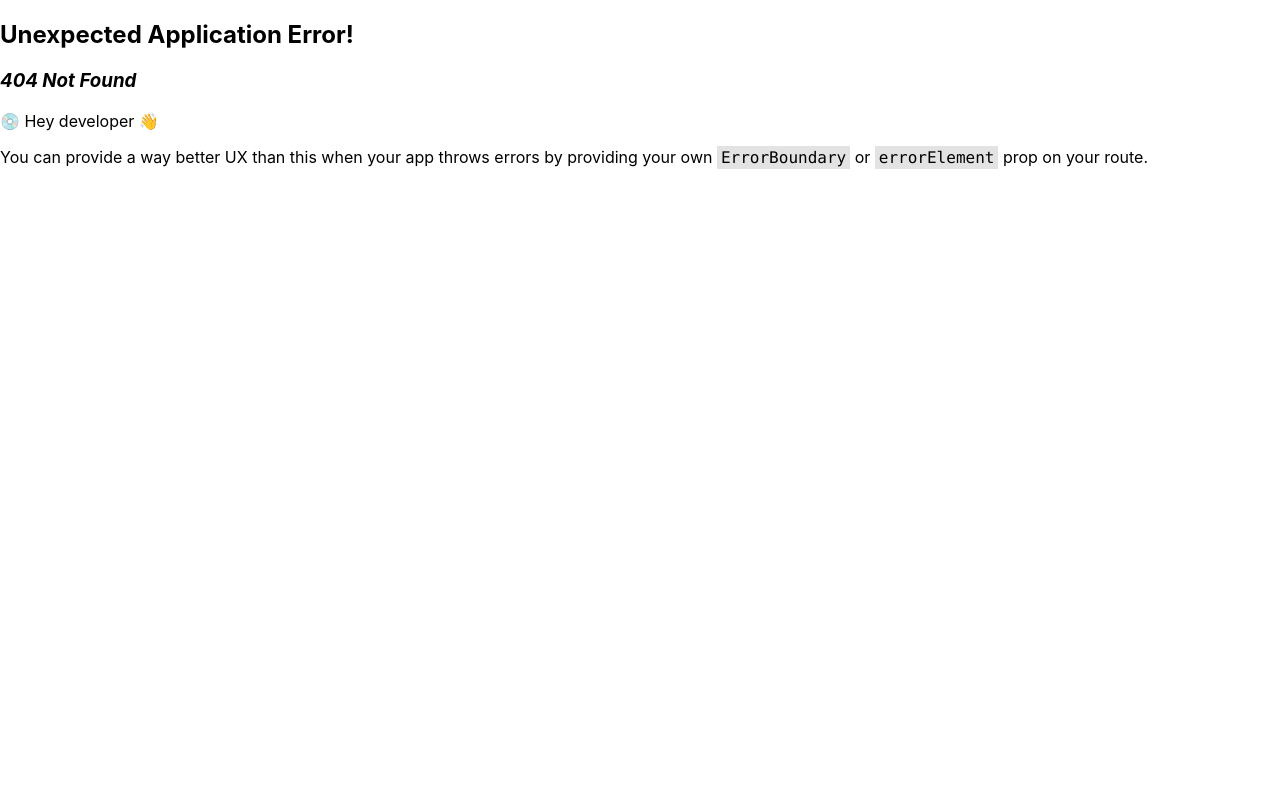
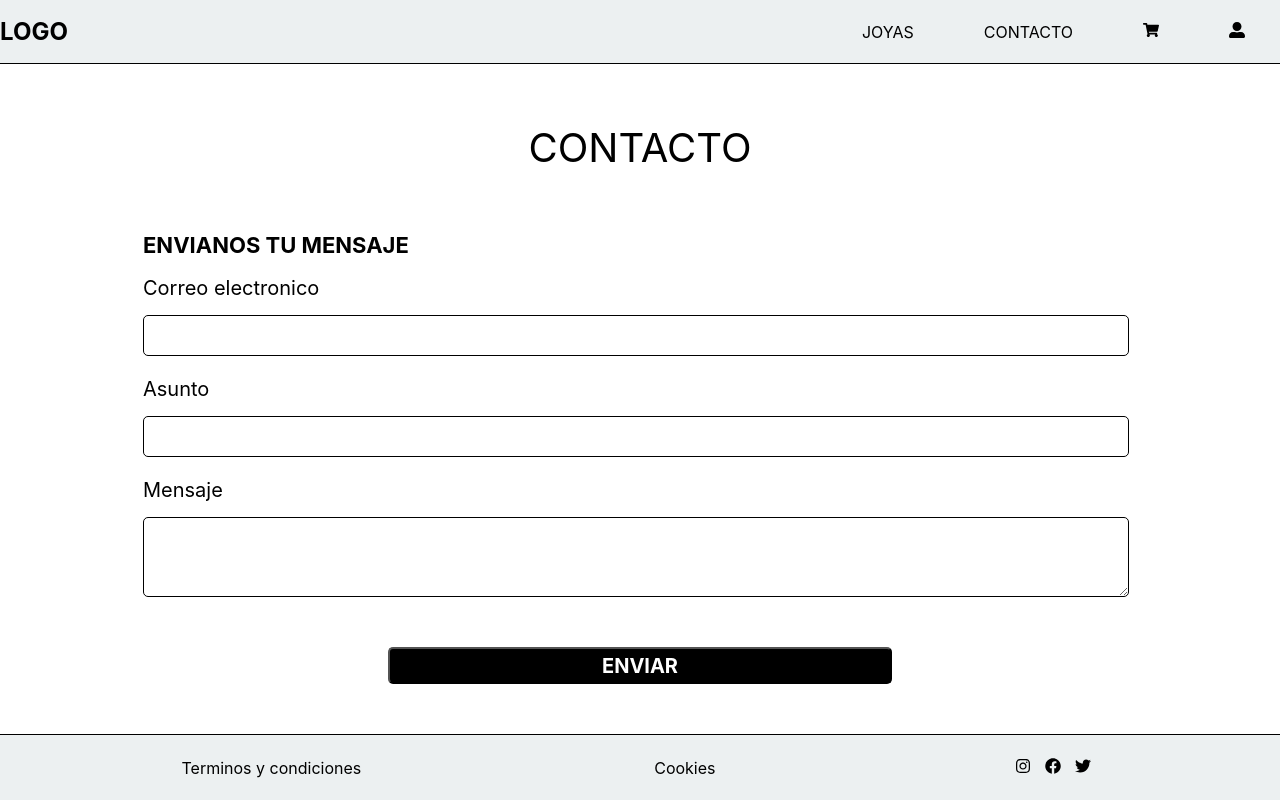
Before and after one commit to joseeantonio/tfg-react, a React (Create React App) app: page /contact in a window 1280 px wide. Before the commit this address had no page. Built offline with nearby package versions, Linux system fonts and the light colour scheme.

Commit message:
maquetacion login,register y contacto.

```diff
--- a/src/components/ButtonSubmit.jsx
+++ b/src/components/ButtonSubmit.jsx
@@ -15,7 +15,7 @@ const ButtonSubmit = ({label,onclick,color,backgroundColor,margin,padding,height
         >
             {
                 label &&
-                <span>{label}</span>
+                <Sspan>{label}</Sspan>
             }
         </Sbutton>
     )
@@ -23,9 +23,20 @@ const ButtonSubmit = ({label,onclick,color,backgroundColor,margin,padding,height
 
 
 const Sbutton = styled.button`
-
   background-color: ${(props) => props.backgroundColor};
   color: ${(props) => props.color};
+  width: 504px;
+  height: 37px;
+  margin: 0 auto;
+  border-radius: 5px;
+`
 
+const Sspan = styled.span`
+  font-family: 'Inter';
+  font-weight: 700;
+  font-size: 20px;
+  cursor: pointer;
 `
+
+
 export default ButtonSubmit
--- a/src/components/NavBar.jsx
+++ b/src/components/NavBar.jsx
@@ -13,7 +13,7 @@ const NavBar = () => {
                 <nav>
                     <SUlOrdenador>
                         <SLiOrdenador><SNavLink to={"#"}>JOYAS</SNavLink></SLiOrdenador>
-                        <SLiOrdenador><SNavLink to={"#"}>CONTACTO</SNavLink></SLiOrdenador>
+                        <SLiOrdenador><SNavLink to={"/contact"}>CONTACTO</SNavLink></SLiOrdenador>
                         <SLiOrdenador><SNavLink to={"#"}><SFaShoppingCart /></SNavLink></SLiOrdenador>
                         <SLiOrdenador><SNavLink to={"/register"}><FaUserAlt /></SNavLink></SLiOrdenador>
                     </SUlOrdenador>
--- /dev/null
+++ b/src/components/TextTarea.jsx
@@ -0,0 +1,35 @@
+import React from "react";
+import styled from "styled-components";
+
+const TextTarea = ({ label, height, width, onChange, placeholder, marginBottom }) => {
+    return (
+        <Slabel marginBottom={marginBottom}>
+            {label && <Sspan>{label}</Sspan>}
+            <Stextarea height={height} width={width} placeholder={placeholder} onChange={onChange} />
+        </Slabel>
+    );
+};
+
+const Stextarea = styled.textarea`
+  background-color: white;
+  border: 1px solid black;
+  border-radius: 5px;
+  width: ${(props) => (props.width ? props.width : "100%")};
+  height: ${(props) => (props.height ? props.height : "100%")};
+`;
+
+const Sspan = styled.span`
+  margin-top: 15px;
+  margin-bottom: 15px;
+  font-family: 'Inter';
+  font-size: 20px;
+`;
+
+const Slabel = styled.label`
+  display: flex;
+  flex-direction: column;
+  margin: 3px;
+  margin-bottom: ${(props) => props.marginBottom};
+`;
+
+export default TextTarea;
--- /dev/null
+++ b/src/modules/FormContact.jsx
@@ -0,0 +1,45 @@
+import React from "react";
+import TitleForm from "../components/TitleForm";
+import styled from "styled-components";
+import Input from "../components/Input";
+import TextTarea from "../components/TextTarea";
+import ButtonSubmit from "../components/ButtonSubmit";
+
+const FormContact = ({margin,width}) => {
+    return(
+        <Sdiv margin={margin} width={width}>
+            <TitleForm name={"ENVIANOS TU MENSAJE"} />
+            <Input
+                label={"Correo electronico"}
+                height="37px"
+                width="980px"
+            />
+            <Input
+                label={"Asunto"}
+                height="37px"
+                width="980px"
+            />
+            <TextTarea
+                label={"Mensaje"}
+                height={"74px"}
+                width={"980px"}
+                marginBottom={"50px"}
+            />
+            <ButtonSubmit
+                label={"ENVIAR"}
+                backgroundColor={"black"}
+                color={"White"}
+            />
+        </Sdiv>
+    )
+}
+
+const Sdiv = styled.div`
+  display: flex;
+  flex-direction: column;
+  margin: 0 auto;
+  width: ${(props) => props.width || "1200px"};
+  margin: ${(props) => props.margin || "0px"};
+`
+
+export default FormContact
--- /dev/null
+++ b/src/modules/FormLogin.jsx
@@ -0,0 +1,49 @@
+import Input from "../components/Input";
+import React from "react";
+import {Link} from "react-router-dom";
+import styled from "styled-components";
+import ButtonSubmit from "../components/ButtonSubmit";
+import TitleForm from "../components/TitleForm";
+
+const FormLogin = ({margin,width}) => {
+    return(
+        <Sdiv margin={margin} width={width}>
+            <TitleForm name={"ENTRAR CON SU CUENTA"} />
+            <Input
+                label={"Correo electronico"}
+                height="37px"
+                width="980px"
+            />
+            <Input
+                label={"Contraseña"}
+                type={"password"}
+                height="37px"
+                width="980px"
+            />
+            <SLink to={"/register"}>¿ No tienes cuenta todavía ?</SLink>
+            <ButtonSubmit
+                label={"INICIAR SESION"}
+                backgroundColor={"black"}
+                color={"White"}
+            />
+        </Sdiv>
+    )
+}
+
+const SLink = styled(Link)`
+  text-decoration: none;
+  color: black;
+  display: flex;
+  justify-content: center;
+  margin: 30px;
+`
+
+const Sdiv = styled.div`
+  display: flex;
+  flex-direction: column;
+  margin: 0 auto;
+  width: ${(props) => props.width || "1200px"};
+  margin: ${(props) => props.margin || "0px"};
+`
+
+export default FormLogin
--- a/src/modules/FormRegister.jsx
+++ b/src/modules/FormRegister.jsx
@@ -6,7 +6,7 @@ import Checkbox from "../components/Checkbox";
 import {Link} from "react-router-dom";
 import ButtonSubmit from "../components/ButtonSubmit";
 
-const FormRegister = ({width}) => {
+const FormRegister = ({width, margin}) => {
 
     const [checked,setChecked] = useState(false)
 
@@ -15,7 +15,7 @@ const FormRegister = ({width}) => {
     }
 
     return(
-        <Sdiv className="container" width={width}>
+        <Sdiv className="container" margin={margin} width={width}>
             <TitleForm name={"INFORMACION PERSONAL"} />
             <Sdiv className="nameAndSurname">
                 <Input
@@ -47,15 +47,16 @@ const FormRegister = ({width}) => {
             />
             <Input
                 label={"Contraseña"}
+                type={"password"}
                 height="37px"
                 width="980px"
             />
             <Input
                 label={"Confirmar contraseña"}
                 height="37px"
-                width="980px"
+                width="974px"
             />
-            <SLink to={"#"}>¿ Ya tienes cuenta ?</SLink>
+            <SLink to={"/login"}>¿ Ya tienes cuenta ?</SLink>
             <ButtonSubmit
                 label={"CREAR CUENTA"}
                 backgroundColor={"black"}
@@ -81,6 +82,7 @@ const Sdiv = styled.div`
     flex-direction: column;
     margin: 0 auto;
     width: ${(props) => props.width || "1200px"};
+    margin: ${(props) => props.margin || "0px"};
   }
 `
 
--- /dev/null
+++ b/src/pages/Contact.jsx
@@ -0,0 +1,14 @@
+import React from "react";
+import TitlePage from "../components/TitlePage";
+import FormContact from "../modules/FormContact";
+
+const Contact = () => {
+    return(
+        <body>
+            <TitlePage name={"CONTACTO"} />
+            <FormContact margin={"0 auto 50px"} width="1000px" />
+        </body>
+    )
+}
+
+export default Contact
--- /dev/null
+++ b/src/pages/Login.jsx
@@ -0,0 +1,14 @@
+import React from "react";
+import TitlePage from "../components/TitlePage";
+import FormLogin from "../modules/FormLogin";
+
+const Login = () => {
+    return(
+        <body>
+            <TitlePage name={"INICIO DE SESION"} />
+            <FormLogin margin={"0 auto 50px"} width="1000px"/>
+        </body>
+    )
+}
+
+export default Login
--- a/src/pages/Register.jsx
+++ b/src/pages/Register.jsx
@@ -1,13 +1,12 @@
 import React from "react";
 import TitlePage from "../components/TitlePage";
 import FormRegister from "../modules/FormRegister";
-import styled from "styled-components";
 
 const Register = () => {
     return(
         <body>
             <TitlePage name={"REGISTRO"} />
-            <FormRegister width="1000px" />
+            <FormRegister margin={"0 auto 50px"} width="1000px" />
         </body>
     )
 }
--- a/src/router/index.jsx
+++ b/src/router/index.jsx
@@ -3,6 +3,8 @@ import {createBrowserRouter} from "react-router-dom";
 import Home from "../pages/Home";
 import LayoutPublic from "../layouts/LayoutPublic";
 import Register from "../pages/Register";
+import Login from "../pages/Login";
+import Contact from "../pages/Contact";
 
 
 export const router = createBrowserRouter([
@@ -20,6 +22,15 @@ export const router = createBrowserRouter([
                 index: true,
                 element: <Register />,
             },
+            {
+                path: '/login',
+                index: true,
+                element: <Login />,
+            },{
+                path: '/contact',
+                index: true,
+                element: <Contact />,
+            },
         ],
     },
 ])
```
